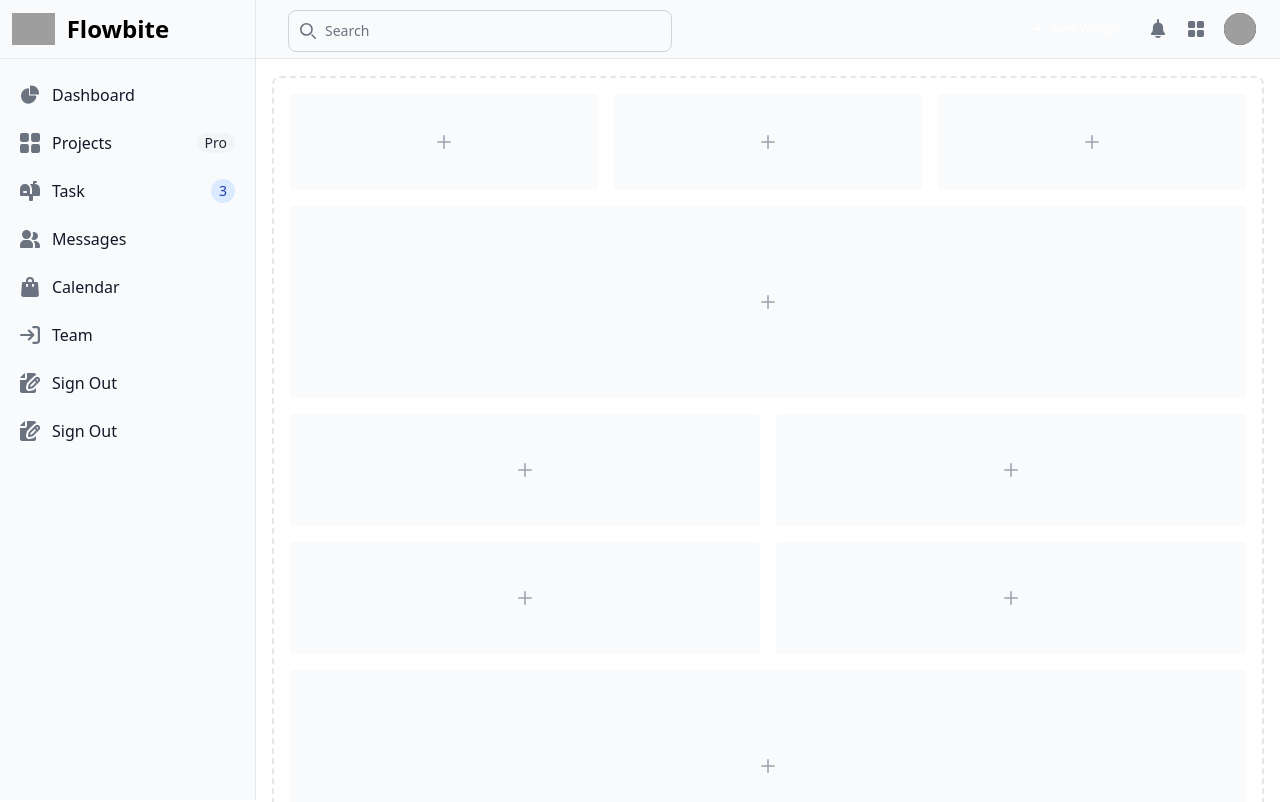
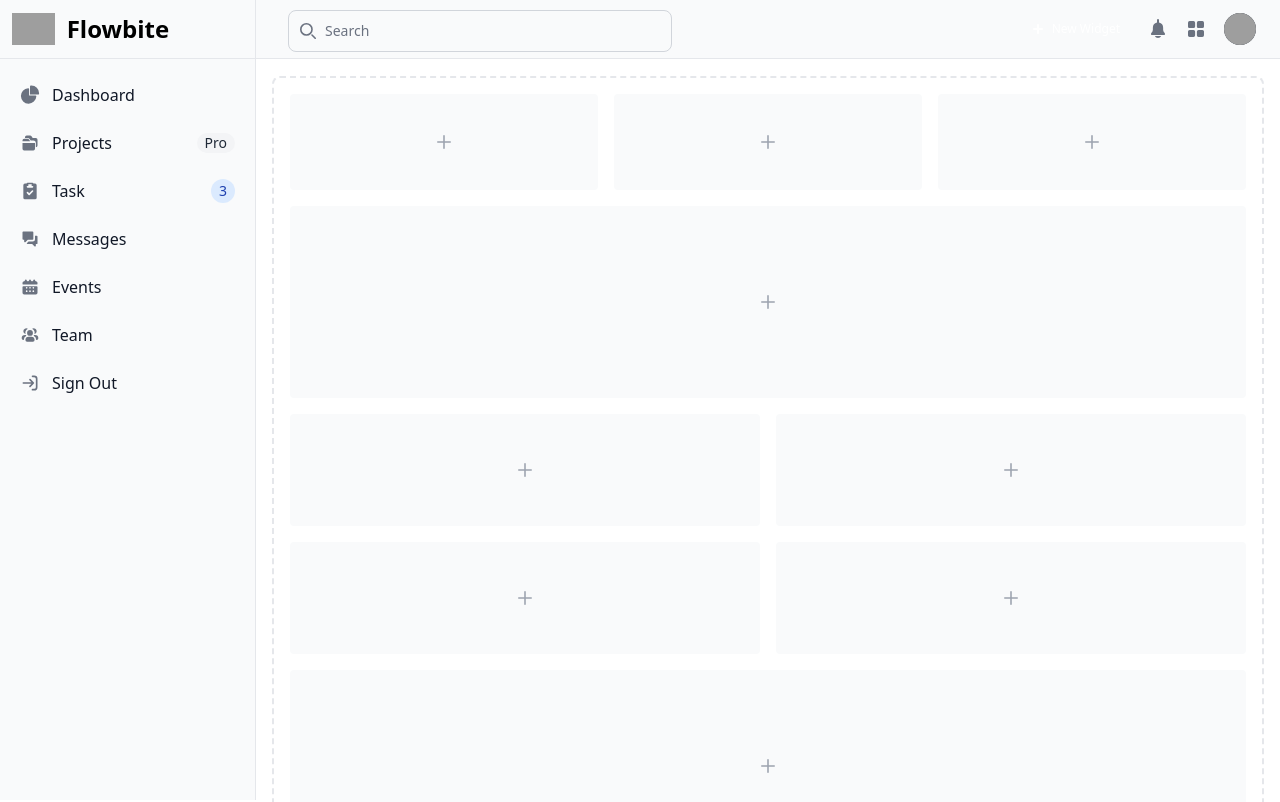
Before and after one commit to robypz/konnect-web, an Angular app: page /dashboard in a window 1280 px wide. Shown: the top 802 px of the page. Built offline with nearby package versions, Linux system fonts and the light colour scheme; grey boxes are pictures that could not be loaded.

Commit message:
refactor: update sidebar icons and remove unused items

```diff
--- a/src/app/shared/sidebar/sidebar.component.html
+++ b/src/app/shared/sidebar/sidebar.component.html
@@ -24,11 +24,9 @@
       <li>
         <a href="#"
           class="flex items-center p-2 text-gray-900 rounded-lg dark:text-white hover:bg-gray-100 dark:hover:bg-gray-700 group">
-          <svg
-            class="shrink-0 w-5 h-5 text-gray-500 transition duration-75 dark:text-gray-400 group-hover:text-gray-900 dark:group-hover:text-white"
-            aria-hidden="true" xmlns="http://www.w3.org/2000/svg" fill="currentColor" viewBox="0 0 18 18">
-            <path
-              d="M6.143 0H1.857A1.857 1.857 0 0 0 0 1.857v4.286C0 7.169.831 8 1.857 8h4.286A1.857 1.857 0 0 0 8 6.143V1.857A1.857 1.857 0 0 0 6.143 0Zm10 0h-4.286A1.857 1.857 0 0 0 10 1.857v4.286C10 7.169 10.831 8 11.857 8h4.286A1.857 1.857 0 0 0 18 6.143V1.857A1.857 1.857 0 0 0 16.143 0Zm-10 10H1.857A1.857 1.857 0 0 0 0 11.857v4.286C0 17.169.831 18 1.857 18h4.286A1.857 1.857 0 0 0 8 16.143v-4.286A1.857 1.857 0 0 0 6.143 10Zm10 0h-4.286A1.857 1.857 0 0 0 10 11.857v4.286c0 1.026.831 1.857 1.857 1.857h4.286A1.857 1.857 0 0 0 18 16.143v-4.286A1.857 1.857 0 0 0 16.143 10Z" />
+          <svg class="shrink-0 w-5 h-5 text-gray-500 transition duration-75 dark:text-gray-400 group-hover:text-gray-900 dark:group-hover:text-white" aria-hidden="true" xmlns="http://www.w3.org/2000/svg" width="24" height="24" fill="currentColor" viewBox="0 0 24 24">
+            <path fill-rule="evenodd" d="M6 5a2 2 0 0 1 2-2h4.157a2 2 0 0 1 1.656.879L15.249 6H19a2 2 0 0 1 2 2v7a2 2 0 0 1-2 2v-5a3 3 0 0 0-3-3h-3.22l-1.14-1.682A3 3 0 0 0 9.157 6H6V5Z" clip-rule="evenodd"/>
+            <path fill-rule="evenodd" d="M3 9a2 2 0 0 1 2-2h4.157a2 2 0 0 1 1.656.879L12.249 10H3V9Zm0 3v7a2 2 0 0 0 2 2h11a2 2 0 0 0 2-2v-7H3Z" clip-rule="evenodd"/>
           </svg>
           <span class="flex-1 ms-3 whitespace-nowrap">Projects</span>
           <span
@@ -38,12 +36,10 @@
       <li>
         <a href="#"
           class="flex items-center p-2 text-gray-900 rounded-lg dark:text-white hover:bg-gray-100 dark:hover:bg-gray-700 group">
-          <svg
-            class="shrink-0 w-5 h-5 text-gray-500 transition duration-75 dark:text-gray-400 group-hover:text-gray-900 dark:group-hover:text-white"
-            aria-hidden="true" xmlns="http://www.w3.org/2000/svg" fill="currentColor" viewBox="0 0 20 20">
-            <path
-              d="m17.418 3.623-.018-.008a6.713 6.713 0 0 0-2.4-.569V2h1a1 1 0 1 0 0-2h-2a1 1 0 0 0-1 1v2H9.89A6.977 6.977 0 0 1 12 8v5h-2V8A5 5 0 1 0 0 8v6a1 1 0 0 0 1 1h8v4a1 1 0 0 0 1 1h2a1 1 0 0 0 1-1v-4h6a1 1 0 0 0 1-1V8a5 5 0 0 0-2.582-4.377ZM6 12H4a1 1 0 0 1 0-2h2a1 1 0 0 1 0 2Z" />
+          <svg class="shrink-0 w-5 h-5 text-gray-500 transition duration-75 dark:text-gray-400 group-hover:text-gray-900 dark:group-hover:text-white" aria-hidden="true" xmlns="http://www.w3.org/2000/svg" width="24" height="24" fill="currentColor" viewBox="0 0 24 24">
+            <path fill-rule="evenodd" d="M9 2a1 1 0 0 0-1 1H6a2 2 0 0 0-2 2v15a2 2 0 0 0 2 2h12a2 2 0 0 0 2-2V5a2 2 0 0 0-2-2h-2a1 1 0 0 0-1-1H9Zm1 2h4v2h1a1 1 0 1 1 0 2H9a1 1 0 0 1 0-2h1V4Zm5.707 8.707a1 1 0 0 0-1.414-1.414L11 14.586l-1.293-1.293a1 1 0 0 0-1.414 1.414l2 2a1 1 0 0 0 1.414 0l4-4Z" clip-rule="evenodd"/>
           </svg>
+
           <span class="flex-1 ms-3 whitespace-nowrap">Task</span>
           <span
             class="inline-flex items-center justify-center w-3 h-3 p-3 ms-3 text-sm font-medium text-blue-800 bg-blue-100 rounded-full dark:bg-blue-900 dark:text-blue-300">3</span>
@@ -52,11 +48,9 @@
       <li>
         <a href="#"
           class="flex items-center p-2 text-gray-900 rounded-lg dark:text-white hover:bg-gray-100 dark:hover:bg-gray-700 group">
-          <svg
-            class="shrink-0 w-5 h-5 text-gray-500 transition duration-75 dark:text-gray-400 group-hover:text-gray-900 dark:group-hover:text-white"
-            aria-hidden="true" xmlns="http://www.w3.org/2000/svg" fill="currentColor" viewBox="0 0 20 18">
-            <path
-              d="M14 2a3.963 3.963 0 0 0-1.4.267 6.439 6.439 0 0 1-1.331 6.638A4 4 0 1 0 14 2Zm1 9h-1.264A6.957 6.957 0 0 1 15 15v2a2.97 2.97 0 0 1-.184 1H19a1 1 0 0 0 1-1v-1a5.006 5.006 0 0 0-5-5ZM6.5 9a4.5 4.5 0 1 0 0-9 4.5 4.5 0 0 0 0 9ZM8 10H5a5.006 5.006 0 0 0-5 5v2a1 1 0 0 0 1 1h11a1 1 0 0 0 1-1v-2a5.006 5.006 0 0 0-5-5Z" />
+          <svg class="shrink-0 w-5 h-5 text-gray-500 transition duration-75 dark:text-gray-400 group-hover:text-gray-900 dark:group-hover:text-white" aria-hidden="true" xmlns="http://www.w3.org/2000/svg" width="24" height="24" fill="currentColor" viewBox="0 0 24 24">
+            <path fill-rule="evenodd" d="M4 3a1 1 0 0 0-1 1v8a1 1 0 0 0 1 1h1v2a1 1 0 0 0 1.707.707L9.414 13H15a1 1 0 0 0 1-1V4a1 1 0 0 0-1-1H4Z" clip-rule="evenodd"/>
+            <path fill-rule="evenodd" d="M8.023 17.215c.033-.03.066-.062.098-.094L10.243 15H15a3 3 0 0 0 3-3V8h2a1 1 0 0 1 1 1v8a1 1 0 0 1-1 1h-1v2a1 1 0 0 1-1.707.707L14.586 18H9a1 1 0 0 1-.977-.785Z" clip-rule="evenodd"/>
           </svg>
           <span class="flex-1 ms-3 whitespace-nowrap">Messages</span>
         </a>
@@ -64,23 +58,18 @@
       <li>
         <a href="#"
           class="flex items-center p-2 text-gray-900 rounded-lg dark:text-white hover:bg-gray-100 dark:hover:bg-gray-700 group">
-          <svg
-            class="shrink-0 w-5 h-5 text-gray-500 transition duration-75 dark:text-gray-400 group-hover:text-gray-900 dark:group-hover:text-white"
-            aria-hidden="true" xmlns="http://www.w3.org/2000/svg" fill="currentColor" viewBox="0 0 18 20">
-            <path
-              d="M17 5.923A1 1 0 0 0 16 5h-3V4a4 4 0 1 0-8 0v1H2a1 1 0 0 0-1 .923L.086 17.846A2 2 0 0 0 2.08 20h13.84a2 2 0 0 0 1.994-2.153L17 5.923ZM7 9a1 1 0 0 1-2 0V7h2v2Zm0-5a2 2 0 1 1 4 0v1H7V4Zm6 5a1 1 0 1 1-2 0V7h2v2Z" />
+          <svg class="shrink-0 w-5 h-5 text-gray-500 transition duration-75 dark:text-gray-400 group-hover:text-gray-900 dark:group-hover:text-white" aria-hidden="true" xmlns="http://www.w3.org/2000/svg" width="24" height="24" fill="currentColor" viewBox="0 0 24 24">
+            <path fill-rule="evenodd" d="M5 5a1 1 0 0 0 1-1 1 1 0 1 1 2 0 1 1 0 0 0 1 1h1a1 1 0 0 0 1-1 1 1 0 1 1 2 0 1 1 0 0 0 1 1h1a1 1 0 0 0 1-1 1 1 0 1 1 2 0 1 1 0 0 0 1 1 2 2 0 0 1 2 2v1a1 1 0 0 1-1 1H4a1 1 0 0 1-1-1V7a2 2 0 0 1 2-2ZM3 19v-7a1 1 0 0 1 1-1h16a1 1 0 0 1 1 1v7a2 2 0 0 1-2 2H5a2 2 0 0 1-2-2Zm6.01-6a1 1 0 1 0-2 0 1 1 0 0 0 2 0Zm2 0a1 1 0 1 1 2 0 1 1 0 0 1-2 0Zm6 0a1 1 0 1 0-2 0 1 1 0 0 0 2 0Zm-10 4a1 1 0 1 1 2 0 1 1 0 0 1-2 0Zm6 0a1 1 0 1 0-2 0 1 1 0 0 0 2 0Zm2 0a1 1 0 1 1 2 0 1 1 0 0 1-2 0Z" clip-rule="evenodd"/>
           </svg>
-          <span class="flex-1 ms-3 whitespace-nowrap">Calendar</span>
+
+          <span class="flex-1 ms-3 whitespace-nowrap">Events</span>
         </a>
       </li>
       <li>
         <a href="#"
           class="flex items-center p-2 text-gray-900 rounded-lg dark:text-white hover:bg-gray-100 dark:hover:bg-gray-700 group">
-          <svg
-            class="shrink-0 w-5 h-5 text-gray-500 transition duration-75 dark:text-gray-400 group-hover:text-gray-900 dark:group-hover:text-white"
-            aria-hidden="true" xmlns="http://www.w3.org/2000/svg" fill="none" viewBox="0 0 18 16">
-            <path stroke="currentColor" stroke-linecap="round" stroke-linejoin="round" stroke-width="2"
-              d="M1 8h11m0 0L8 4m4 4-4 4m4-11h3a2 2 0 0 1 2 2v10a2 2 0 0 1-2 2h-3" />
+          <svg class="shrink-0 w-5 h-5 text-gray-500 transition duration-75 dark:text-gray-400 group-hover:text-gray-900 dark:group-hover:text-white" aria-hidden="true" xmlns="http://www.w3.org/2000/svg" width="24" height="24" fill="currentColor" viewBox="0 0 24 24">
+            <path fill-rule="evenodd" d="M12 6a3.5 3.5 0 1 0 0 7 3.5 3.5 0 0 0 0-7Zm-1.5 8a4 4 0 0 0-4 4 2 2 0 0 0 2 2h7a2 2 0 0 0 2-2 4 4 0 0 0-4-4h-3Zm6.82-3.096a5.51 5.51 0 0 0-2.797-6.293 3.5 3.5 0 1 1 2.796 6.292ZM19.5 18h.5a2 2 0 0 0 2-2 4 4 0 0 0-4-4h-1.1a5.503 5.503 0 0 1-.471.762A5.998 5.998 0 0 1 19.5 18ZM4 7.5a3.5 3.5 0 0 1 5.477-2.889 5.5 5.5 0 0 0-2.796 6.293A3.501 3.501 0 0 1 4 7.5ZM7.1 12H6a4 4 0 0 0-4 4 2 2 0 0 0 2 2h.5a5.998 5.998 0 0 1 3.071-5.238A5.505 5.505 0 0 1 7.1 12Z" clip-rule="evenodd"/>
           </svg>
           <span class="flex-1 ms-3 whitespace-nowrap">Team</span>
         </a>
@@ -88,29 +77,8 @@
       <li>
         <a href="#"
           class="flex items-center p-2 text-gray-900 rounded-lg dark:text-white hover:bg-gray-100 dark:hover:bg-gray-700 group">
-          <svg
-            class="shrink-0 w-5 h-5 text-gray-500 transition duration-75 dark:text-gray-400 group-hover:text-gray-900 dark:group-hover:text-white"
-            aria-hidden="true" xmlns="http://www.w3.org/2000/svg" fill="currentColor" viewBox="0 0 20 20">
-            <path d="M5 5V.13a2.96 2.96 0 0 0-1.293.749L.879 3.707A2.96 2.96 0 0 0 .13 5H5Z" />
-            <path
-              d="M6.737 11.061a2.961 2.961 0 0 1 .81-1.515l6.117-6.116A4.839 4.839 0 0 1 16 2.141V2a1.97 1.97 0 0 0-1.933-2H7v5a2 2 0 0 1-2 2H0v11a1.969 1.969 0 0 0 1.933 2h12.134A1.97 1.97 0 0 0 16 18v-3.093l-1.546 1.546c-.413.413-.94.695-1.513.81l-3.4.679a2.947 2.947 0 0 1-1.85-.227 2.96 2.96 0 0 1-1.635-3.257l.681-3.397Z" />
-            <path
-              d="M8.961 16a.93.93 0 0 0 .189-.019l3.4-.679a.961.961 0 0 0 .49-.263l6.118-6.117a2.884 2.884 0 0 0-4.079-4.078l-6.117 6.117a.96.96 0 0 0-.263.491l-.679 3.4A.961.961 0 0 0 8.961 16Zm7.477-9.8a.958.958 0 0 1 .68-.281.961.961 0 0 1 .682 1.644l-.315.315-1.36-1.36.313-.318Zm-5.911 5.911 4.236-4.236 1.359 1.359-4.236 4.237-1.7.339.341-1.699Z" />
-          </svg>
-          <span class="flex-1 ms-3 whitespace-nowrap">Sign Out</span>
-        </a>
-      </li>
-      <li>
-        <a href="#"
-          class="flex items-center p-2 text-gray-900 rounded-lg dark:text-white hover:bg-gray-100 dark:hover:bg-gray-700 group">
-          <svg
-            class="shrink-0 w-5 h-5 text-gray-500 transition duration-75 dark:text-gray-400 group-hover:text-gray-900 dark:group-hover:text-white"
-            aria-hidden="true" xmlns="http://www.w3.org/2000/svg" fill="currentColor" viewBox="0 0 20 20">
-            <path d="M5 5V.13a2.96 2.96 0 0 0-1.293.749L.879 3.707A2.96 2.96 0 0 0 .13 5H5Z" />
-            <path
-              d="M6.737 11.061a2.961 2.961 0 0 1 .81-1.515l6.117-6.116A4.839 4.839 0 0 1 16 2.141V2a1.97 1.97 0 0 0-1.933-2H7v5a2 2 0 0 1-2 2H0v11a1.969 1.969 0 0 0 1.933 2h12.134A1.97 1.97 0 0 0 16 18v-3.093l-1.546 1.546c-.413.413-.94.695-1.513.81l-3.4.679a2.947 2.947 0 0 1-1.85-.227 2.96 2.96 0 0 1-1.635-3.257l.681-3.397Z" />
-            <path
-              d="M8.961 16a.93.93 0 0 0 .189-.019l3.4-.679a.961.961 0 0 0 .49-.263l6.118-6.117a2.884 2.884 0 0 0-4.079-4.078l-6.117 6.117a.96.96 0 0 0-.263.491l-.679 3.4A.961.961 0 0 0 8.961 16Zm7.477-9.8a.958.958 0 0 1 .68-.281.961.961 0 0 1 .682 1.644l-.315.315-1.36-1.36.313-.318Zm-5.911 5.911 4.236-4.236 1.359 1.359-4.236 4.237-1.7.339.341-1.699Z" />
+          <svg class="shrink-0 w-5 h-5 text-gray-500 transition duration-75 dark:text-gray-400 group-hover:text-gray-900 dark:group-hover:text-white" aria-hidden="true" xmlns="http://www.w3.org/2000/svg" width="24" height="24" fill="none" viewBox="0 0 24 24">
+            <path stroke="currentColor" stroke-linecap="round" stroke-linejoin="round" stroke-width="2" d="M16 12H4m12 0-4 4m4-4-4-4m3-4h2a3 3 0 0 1 3 3v10a3 3 0 0 1-3 3h-2"/>
           </svg>
           <span class="flex-1 ms-3 whitespace-nowrap">Sign Out</span>
         </a>
```
